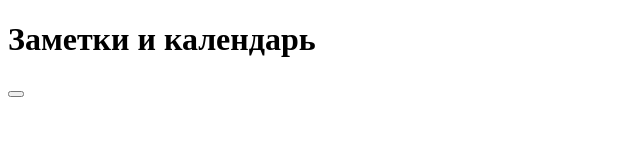
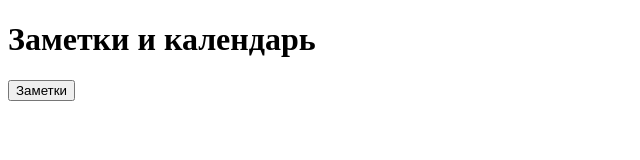
Before and after one commit to JonMihalich/html_tg_web_project.githab.io, a plain HTML site: page index.html in a window 1280 px wide. Shown: the whole page, without its empty margins (0-640 px from the left). Drawn offline with Linux system fonts and the light colour scheme.

Commit message:
Update index.html

```diff
--- a/index.html
+++ b/index.html
@@ -10,7 +10,7 @@
 <body>
     <div id="main">
         <h1>Заметки и календарь</h1>
-        <button id="notes"></button>
+        <button id="notes">Заметки</button>
     </div>
 
 </body>
```
